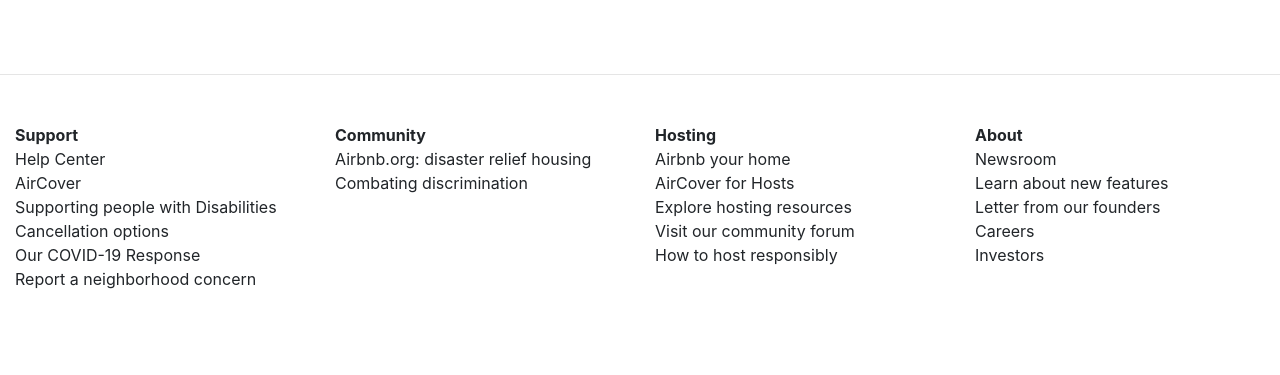
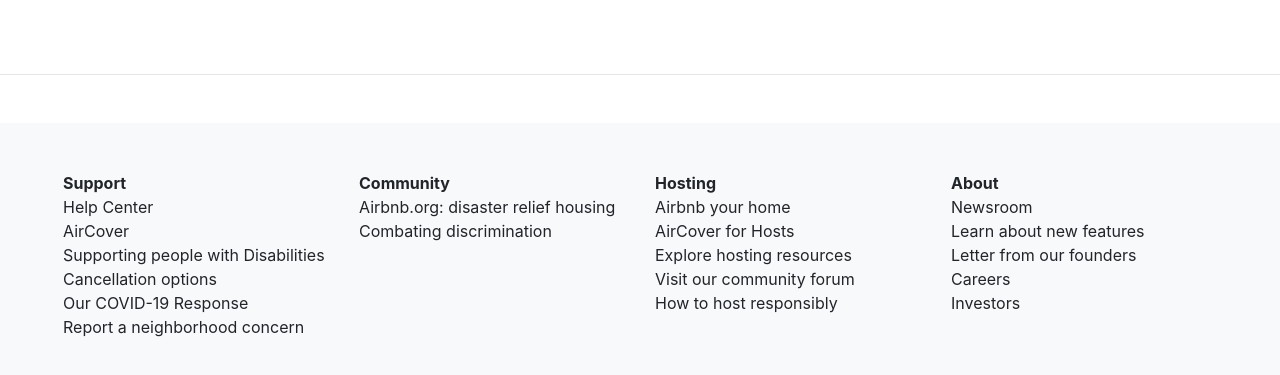
Before and after one commit to jrdnspam/airbnb-newsroom-clone, a plain HTML site: page index.html in a window 1280 px wide. Shown: the part 2515-2890 px from the top of the page. Before the commit the page ends 2822 px from the top, so only its background shows below. Drawn offline with nearby package versions, Linux system fonts and the light colour scheme.

Commit message:
added bg and center text

```diff
--- a/index.html
+++ b/index.html
@@ -121,7 +121,7 @@
     </div>
 
     <div class="container-fluid ml-4">
-      <div class="row gx-5">
+      <div class="row">
         <div class="col-4 border rounded p-0">
           <div class="aspectRatioBox2 rounded img-fluid" style="background-image: url('/images/nathalie-stimpfl-EDKWnb-kZV4-unsplash.jpg')">
           </div>
@@ -182,8 +182,8 @@
 </div>
 <hr class="mb-5 mt-5">
 <!-- FOOTER----------- -->
-<div class="container-fluid">
-  <div class="row">
+<div class="container-fluid bg-light">
+  <div class="row p-5">
     <div class="col-3">
       <ul class="list-unstyled">
         <li><b>Support</b></li>
```
